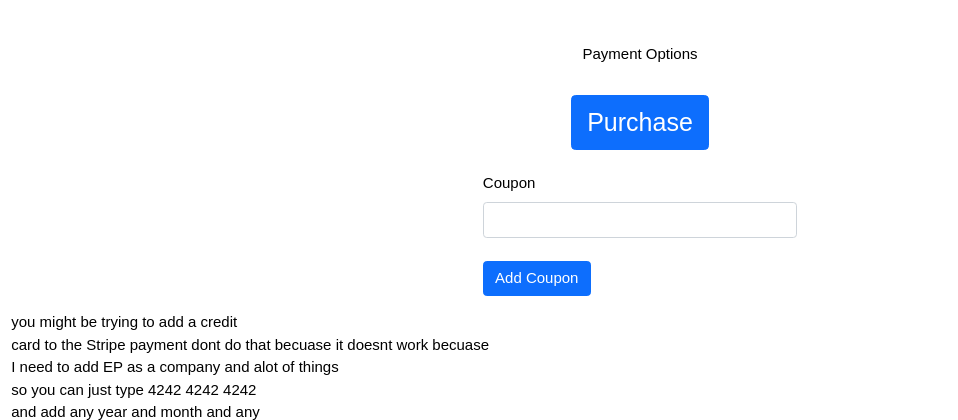
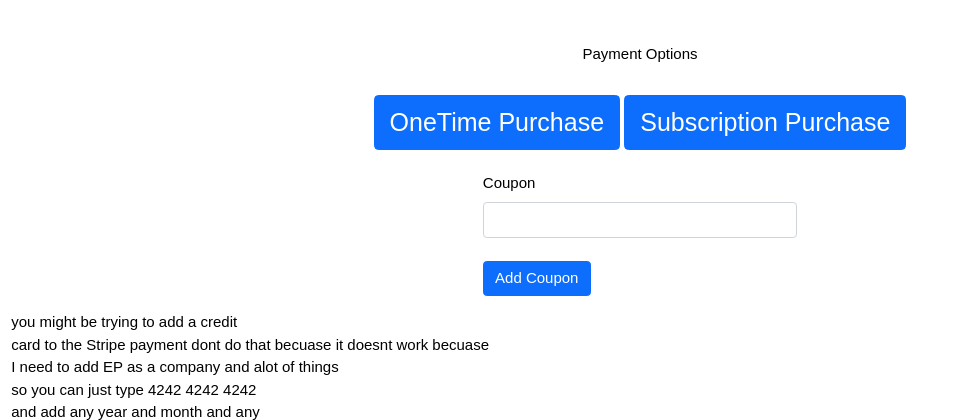
Before and after one commit to Programmer-RD-AI-Archive/My-School-MS, a Flask app: template WEB/templates/home/payment_methods.html in a window 1280 px wide. Shown: the part 91-511 px from the top of the page, without its empty margins (0-958 px from the left). Run offline with Flask 2, Linux system fonts and the light colour scheme; the template is opened without the code that fills it, so the values that code supplies are empty; some libraries are stand-ins or nearby versions; some web fonts are replaced.

Commit message:
Update payment_methods.html
Co-Authored-By: Ranuga-Disansa <79456372+Programmer-RD-AI@users.noreply.github.com>

```diff
--- a/WEB/templates/home/payment_methods.html
+++ b/WEB/templates/home/payment_methods.html
@@ -19,8 +19,11 @@
   >
     <div class="container">
       <br />
+      <button type="button" class="btn btn-primary btn-lg" style='font-size: 25px !important;' id="onetime">
+        OneTime Purchase
+      </button>
       <button type="button" class="btn btn-primary btn-lg"  style='font-size: 25px !important;' id="subscription">
-        Purchase
+        Subscription Purchase
       </button>
       <br />
       <script src="https://js.stripe.com/v3/"></script>
```
